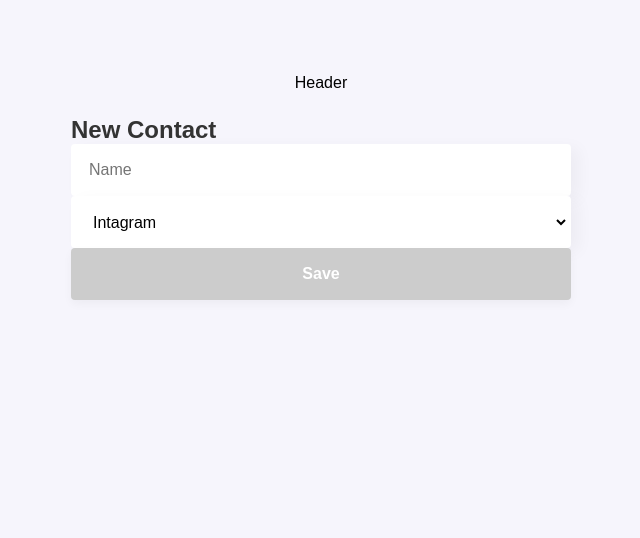
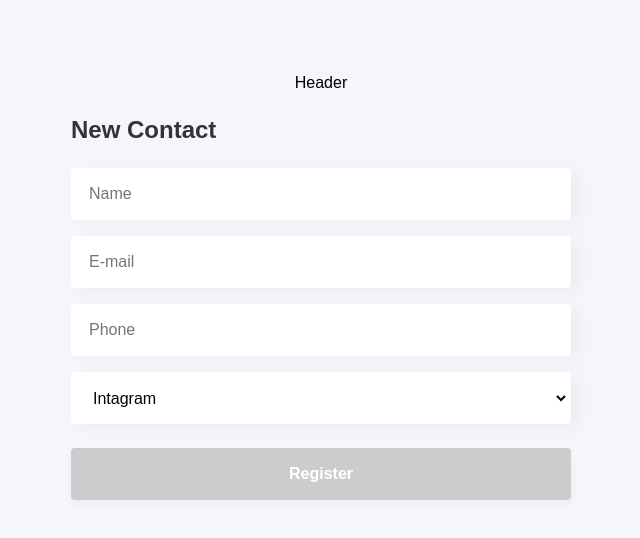
Before and after one commit to NadsonMagno/MyContacts, a React (Vite) app: page /new in a window 1280 px wide. Shown: the top 538 px of the page, without its empty margins (319-959 px from the left). Built offline with nearby package versions, Linux system fonts and the light colour scheme.

Commit message:
feat: implementando ContactForm

```diff
--- a/src/Pages/Edit/EditContact.tsx
+++ b/src/Pages/Edit/EditContact.tsx
@@ -1,8 +1,11 @@
 import PageHeader from "../../components/PageHeader/PageHeader";
-
+import ContactForm from "../../components/ContactForm/ContactForm";
 
 export default function EditContact() {
     return (
+        <>
         <PageHeader title="Edit"/>
+        <ContactForm buttonLabel="Save"/>
+        </>
     );
     }
--- a/src/Pages/Home/Home.tsx
+++ b/src/Pages/Home/Home.tsx
@@ -1,4 +1,5 @@
 import { Container, InputSearchContainer, Header,  ListContainer, Card } from "./style";
+import { Link } from "react-router-dom";
 
 /* import arrow from '../../assets/images/icons/arrow.svg';
  */
@@ -12,7 +13,7 @@ export default function Home() {
             </InputSearchContainer>
     <Header>
       <strong>3 contatos</strong>
-      <a href="/">Adicionar novo contato</a>
+      <Link to="/new">Adicionar novo contato</Link>
     </Header>
 
     <ListContainer>
@@ -38,9 +39,9 @@ export default function Home() {
         </div>
 
         <div className="actions">
-            <a href="/">
+            <Link to="/edit/1">
 {/*                 <img src={edit} alt="Edit" />
- */}        </a>
+ */}        </Link>
             <button type="button">
 {/*                 <img src={trash} alt="Trash" />
  */}        </button>
--- a/src/Pages/NewContact/NewContact.tsx
+++ b/src/Pages/NewContact/NewContact.tsx
@@ -1,7 +1,7 @@
-import Input from "../../components/Input";
-import Select from "../../components/Select";
+
 import PageHeader from "../../components/PageHeader/PageHeader";
-import Button from "../../components/Button";
+
+import ContactForm from "../../components/ContactForm/ContactForm";
 
 
 export default function NewContact() {
@@ -9,14 +9,10 @@ export default function NewContact() {
         <>
         <PageHeader title="New Contact" />
 
-        <Input type="text" placeholder="Name" />
-        <Select>
-            <option value="123">Intagram</option>
-            <option value="123">Intagram</option>
-            <option value="123">Intagram</option>
 
-        </Select>
-        <Button type="button" disabled>Save</Button>
+        <ContactForm buttonLabel="Register"></ContactForm>
+
+
         </>
     )
     }
--- /dev/null
+++ b/src/components/ContactForm/ContactForm.tsx
@@ -0,0 +1,40 @@
+
+import { Container, ButtonContainer } from "./style";
+import FormGroup from "../FormGroup/FormGroup";
+import Input from "../../components/Input";
+import Select from "../../components/Select";
+import Button from "../../components/Button";
+import PropTypes from "prop-types";
+export default function ContactForm({ buttonLabel = "Save" }: { buttonLabel?: string }) {
+  return (
+    <Container>
+      <FormGroup>
+        <Input type="text" placeholder="Name" />
+      </FormGroup>
+
+      <FormGroup>
+        <Input type="text" placeholder="E-mail" />
+      </FormGroup>
+
+      <FormGroup>
+        <Input type="text" placeholder="Phone" />
+      </FormGroup>
+
+        <FormGroup>
+        <Select>
+            <option value="123">Intagram</option>
+            <option value="123">Intagram</option>
+            <option value="123">Intagram</option>
+        </Select>
+        </FormGroup>
+
+        <ButtonContainer>
+          <Button type="submit" disabled>{buttonLabel}</Button>
+        </ButtonContainer>
+    </Container>
+  );
+}
+
+ContactForm.prototype = {
+    buttonLabel: PropTypes.string.isRequired
+}
--- /dev/null
+++ b/src/components/ContactForm/style.ts
@@ -0,0 +1,10 @@
+import styled from "styled-components";
+
+export const Container = styled.form`
+
+`;
+
+export const ButtonContainer = styled.div`
+    margin-top: 24px;
+
+`;
--- /dev/null
+++ b/src/components/FormGroup/FormGroup.tsx
@@ -0,0 +1,10 @@
+import { Container } from "./style";
+
+
+export default function FormGroup({ children }: { children: React.ReactNode }) {
+  return (
+    <Container>
+        {children}
+    </Container>
+  );
+}
--- /dev/null
+++ b/src/components/FormGroup/style.ts
@@ -0,0 +1,10 @@
+import styled from "styled-components";
+
+export const Container = styled.form`
+    & + & {
+        margin-top: 16px;
+    }
+    display: flex;
+    flex-direction: column;
+    gap: 16px;
+`;
--- a/src/components/PageHeader/style.ts
+++ b/src/components/PageHeader/style.ts
@@ -2,6 +2,7 @@
 import styled   from "styled-components";
 
 export const Container = styled.header`
+    margin-bottom: 24px;
         a {
             text-decoration: none;
             span {
```
